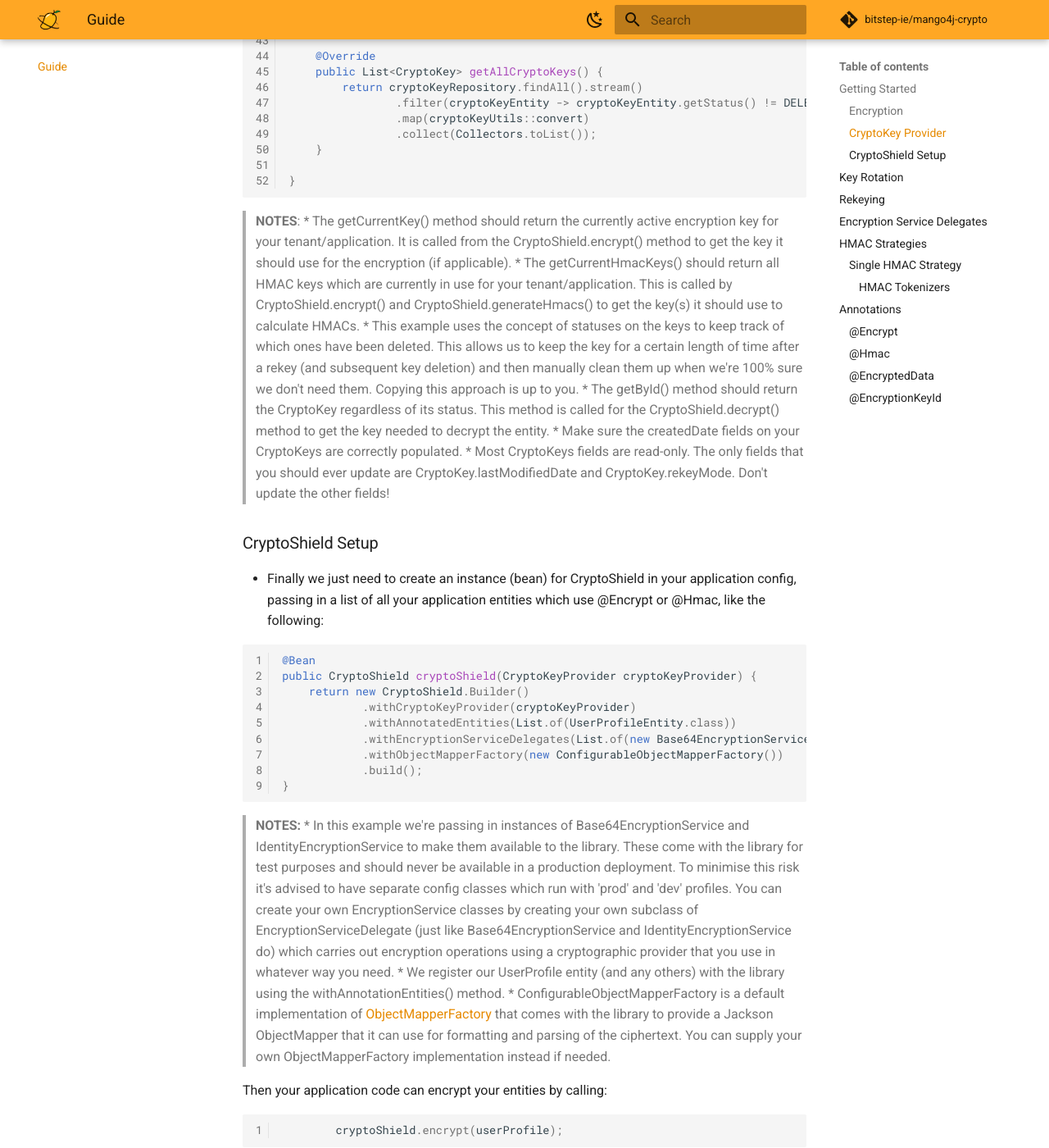
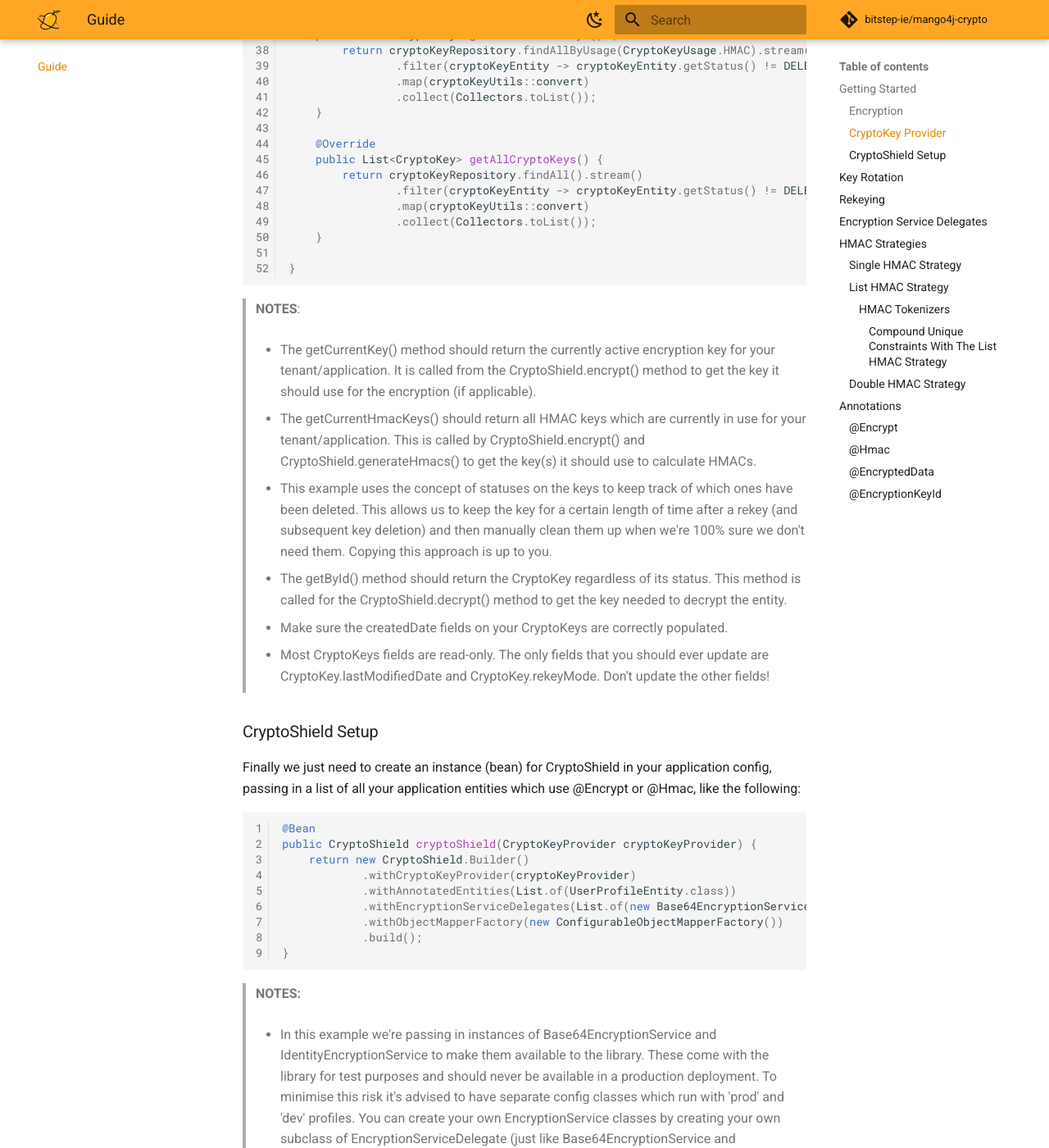
Before and after one commit to bitstep-ie/mango4j-crypto, an MkDocs documentation site: the page built from documentation/docs/guide/guide.md, in a window 1280 px wide and 1400 px high, scrolled down 3114 px. Shown: the whole window at 82% size. Built offline with MkDocs 1.6.1 and Material for MkDocs 9.7.7, drawn with Linux system fonts in a browser that asks for light colours; comment, search, counter and statistics services are not loaded; the version menu is left out; some of the changed text lies outside the part shown.

Commit message:
Attempting note format correction

````diff
--- a/documentation/docs/guide/guide.md
+++ b/documentation/docs/guide/guide.md
@@ -85,14 +85,19 @@
 ```
 
 > NOTES:
+>
 > * Fields marked with @Encrypt will be bundled up into a JSON map, encrypted all at once with the remaining ciphertext
     output set into the field marked with @EncryptedData (which is the only field that would then be persisted by the application)
+>
 > * You'll notice that we didn't bother defining getters/setters for the ENCRYPTED_DATA field.
 >   This keeps the entity clean from the perspective of the outside world. Code outside this class only has access to
->   the source fields which will contain the original values. There's usually not a need for outside code to see the actual encrypted values.
+>   the source fields which will contain the original values. There's usually not a need for outside code to see the actual
+>   encrypted values.
+>
 > * Notice that the source fields are marked transient. This is a requirement and provides more safety to your application by
 >   making sure that serialization frameworks (Jackson, Hibernate, etc.) discard these values during serialization.
 >   The last thing you want is your ORM flushing confidential values in cleartext to the DB.
+>
 > * The favouriteColour field isn't confidential so it's just a plain old field that we define normally, it gets its own
 >   column in the DB, etc.
 
@@ -160,22 +165,28 @@
 ```
 
 > **NOTES**:
+>
 > * The getCurrentKey() method should return the currently active encryption key for your tenant/application.
 >   It is called from the CryptoShield.encrypt() method to get the key it should use for the encryption (if applicable).
+>
 > * The getCurrentHmacKeys() should return all HMAC keys which are currently in use for your tenant/application.
 >   This is called by CryptoShield.encrypt() and CryptoShield.generateHmacs() to get the key(s) it should use to
 >   calculate HMACs.
+>
 > * This example uses the concept of statuses on the keys to keep track of which ones have been deleted.
 >   This allows us to keep the key for a certain length of time after a rekey (and subsequent key deletion) and then
 >   manually clean them up when we're 100% sure we don't need them. Copying this approach is up to you.
+>
 > * The getById() method should return the CryptoKey regardless of its status. This method is called for the
 >   CryptoShield.decrypt() method to get the key needed to decrypt the entity.
+>
 > * Make sure the createdDate fields on your CryptoKeys are correctly populated.
+>
 > * Most CryptoKeys fields are read-only. The only fields that you should ever update are CryptoKey.lastModifiedDate and
 >   CryptoKey.rekeyMode. Don't update the other fields!
 
 ### CryptoShield Setup
-* Finally we just need to create an instance (bean) for CryptoShield in your application config, passing in a list of all your application
+Finally we just need to create an instance (bean) for CryptoShield in your application config, passing in a list of all your application
   entities which use @Encrypt or @Hmac, like the following:
 
 ```java
@@ -191,13 +202,16 @@
 ```
 
 > **NOTES:**
+>
 > * In this example we're passing in instances of Base64EncryptionService and IdentityEncryptionService to make
 > them available to the library. These come with the library for test purposes and should never be available in a production deployment.
 > To minimise this risk it's advised to have separate config classes which run with 'prod' and 'dev'
 > profiles. You can create your own EncryptionService classes by creating your own subclass of EncryptionServiceDelegate
 > (just like Base64EncryptionService and IdentityEncryptionService do) which
 > carries out encryption operations using a cryptographic provider that you use in whatever way you need.
+>
 > * We register our UserProfile entity (and any others) with the library using the withAnnotationEntities() method.
+>
 > * ConfigurableObjectMapperFactory is a default implementation of
 >   [ObjectMapperFactory](https://github.com/bitstep-ie/mango4j-crypto/blob/main/mango4j-crypto-core/src/main/java/ie/bitstep/mango/crypto/core/factories/ObjectMapperFactory.java)
 >   that comes with the library to provide a Jackson ObjectMapper that it can use for formatting and parsing of the ciphertext.
@@ -315,7 +329,7 @@
 
 ### Single HMAC Strategy
 
-```java language=java
+```java
 import ie.bitstep.mango.crypto.annotations.Encrypt;
 import ie.bitstep.mango.crypto.annotations.EncryptedData;
 import ie.bitstep.mango.crypto.annotations.Hmac;
@@ -400,14 +414,19 @@
 ```
 
 > **NOTES**:
+>
 > * We've added the @SingleHmacStrategy annotation to the class.
+>
 > * We've added 2 new fields 'panHmac' and 'userNameHmac' to the entity. This is because HMACs need to be stored separately,
 >   and the convention the SingleHmacStrategy uses is that the hmac fields must be named the same as the source fields
 >   with the suffix 'Hmac'. So the 'pan' field gets its HMAC calculated and set into the 'panHmac' field and same for userName.
+>
 > * Again, you'll notice that we didn't bother defining getters/setters for the USERNAME_HMAC, PAN_HMAC fields either,
 >   for the same reason that we didn't bother defining getters/setters for the ENCRYPTED_DATA field.
+>
 > * The panHmac and userNameHmac fields are persisted to the DB in our example and each have their own columns
 >   (we're using Hibernate here).
+>
 > * The USERNAME_HMAC also has a unique constraint on it.
 
 <br>
@@ -415,7 +434,7 @@
 ### List HMAC Strategy
 
 
-```java language=java
+```java
 import ie.bitstep.mango.crypto.annotations.Encrypt;
 import ie.bitstep.mango.crypto.annotations.EncryptedData;
 import ie.bitstep.mango.crypto.annotations.EncryptionKeyId;
@@ -559,7 +584,7 @@
 annotation's HmacTokenizers method. Like:
 
 
-```java language=java
+```java
 @Hmac(HmacTokenizers = {PanTokenizer.class})
 private transient String pan;
 ```
````
Also changed, not shown: other parts of documentation/docs/guide/guide.md (+7 -1 lines).
